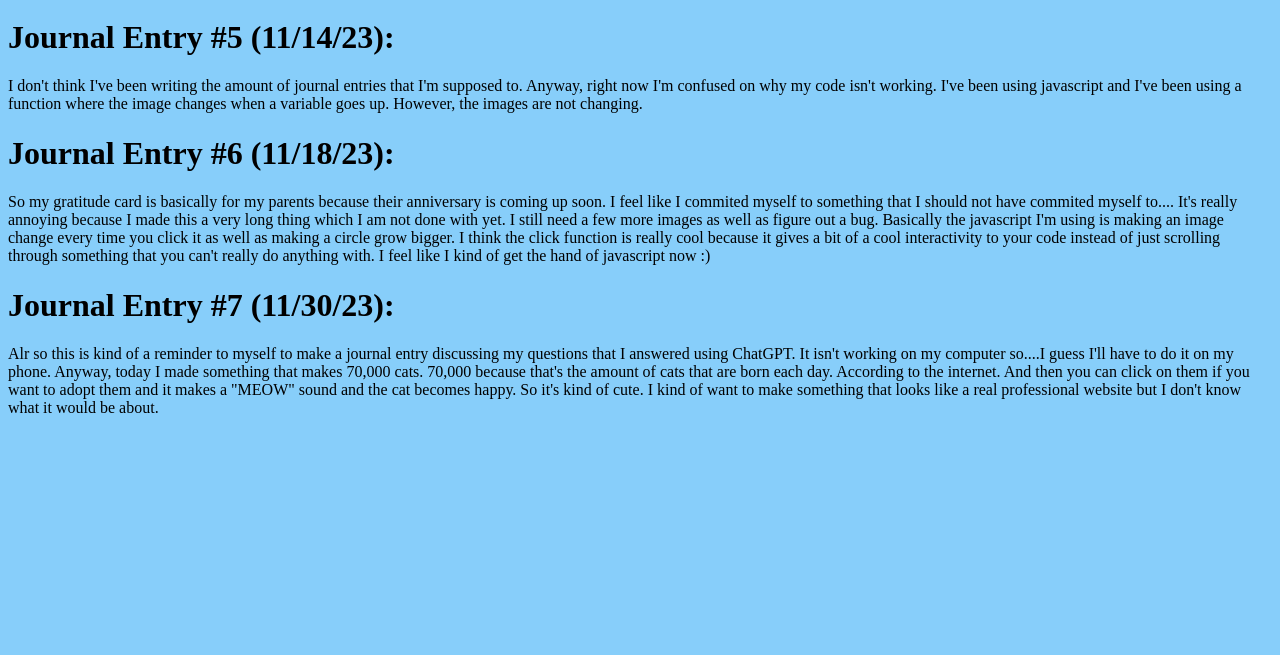
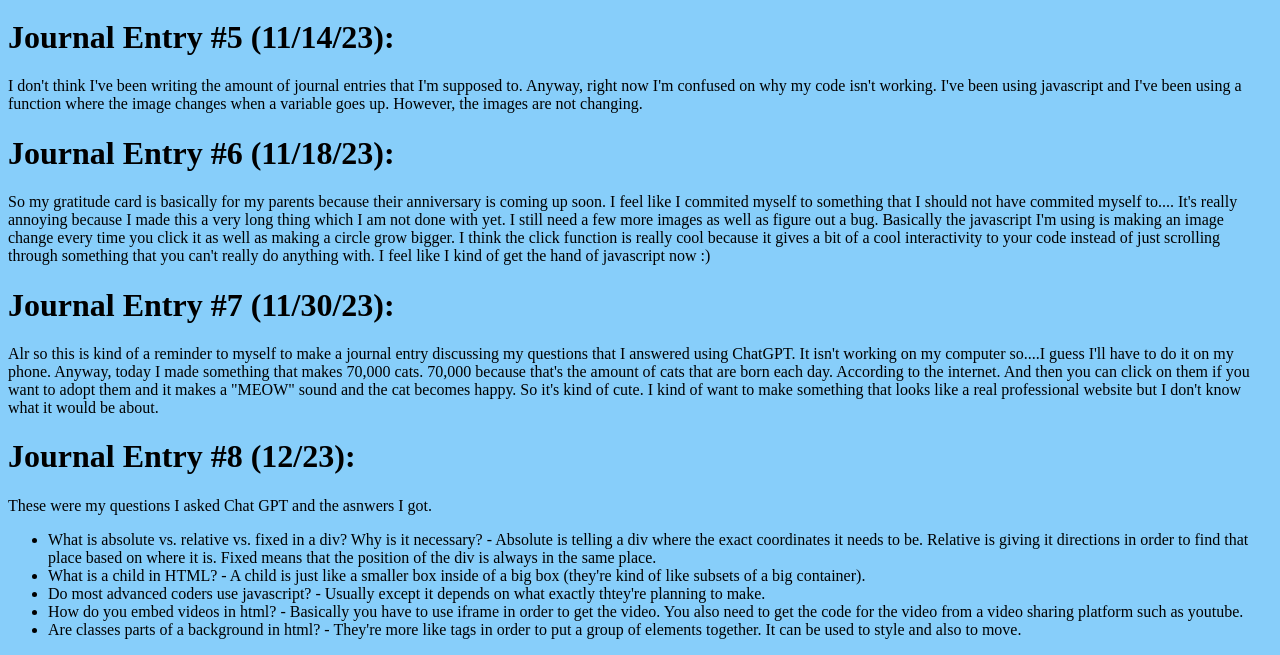
Before and after one commit to anr10/anr10.github.io, a plain HTML site: page journal.html in a window 1280 px wide. Shown: the part 760-1415 px from the top of the page. Before the commit the page ends 1193 px from the top, so only its background shows below. Drawn offline with Linux system fonts and the light colour scheme.

Commit message:
journal.html:

```diff
--- a/journal.html
+++ b/journal.html
@@ -51,5 +51,23 @@
 
   <h1> Journal Entry #7 (11/30/23): </h1>
  <p> Alr so this is kind of a reminder to myself to make a journal entry discussing my questions that I answered using ChatGPT. It isn't working on my computer so....I guess I'll have to do it on my phone. Anyway, today I made something that makes 70,000 cats. 70,000 because that's the amount of cats that are born each day. According to the internet. And then you can click on them if you want to adopt them and it makes a "MEOW" sound and the cat becomes happy. So it's kind of cute. I kind of want to make something that looks like a real professional website but I don't know what it would be about.<p>
+
+ <h1> Journal Entry #8 (12/23): </h1>
+
+		<p> These were my questions I asked Chat GPT and the asnwers I got.
+
+ <ul>
+ <li> What is absolute vs. relative vs. fixed in a div? Why is it necessary? - Absolute is telling a div where the exact coordinates it needs to be. Relative is giving it directions in order to find that place based on where it is. Fixed means that the position of the div is always in the same place.
+ </li>
+
+ <li> What is a child in HTML? - A child is just like a smaller box inside of a big box (they're kind of like subsets of a big container). </li>
+ <li> Do most advanced coders use javascript? - Usually except it depends on what exactly thtey're planning to make. </li>
+ 	<li>How do you embed videos in html? - Basically you have to use iframe in order to get the video. You also need to get the code for the video from a video sharing platform such as youtube.</li>
+
+ <li> Are classes parts of a background in html? - They're more like tags in order to put a group of elements together. It can be used to style and also to move. </li>
+
+ </ul>
+
+ 	 </p>
 </body>
 </html>
```
Also changed, not shown: projects.html (+5 -0 lines).
